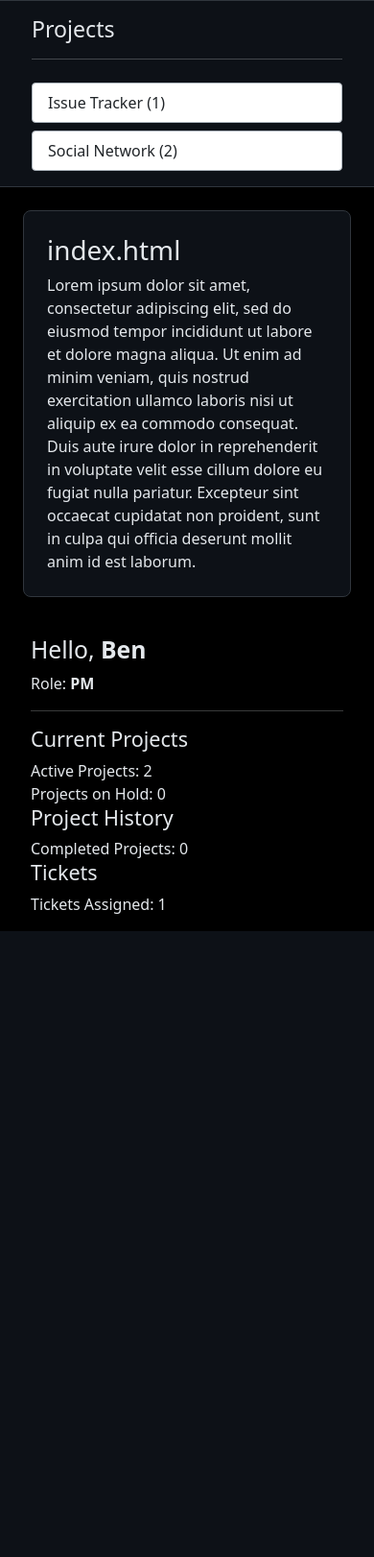
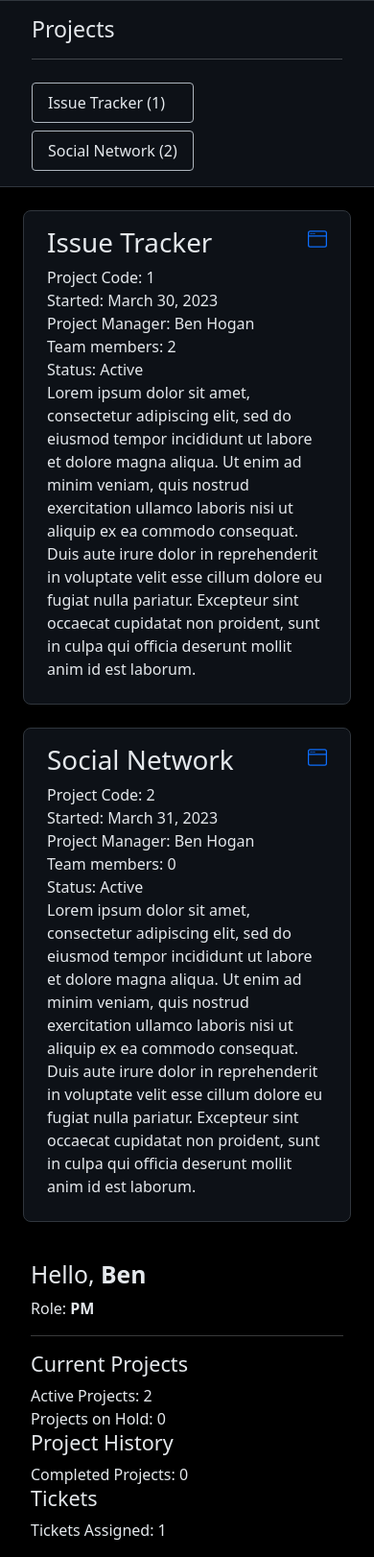
Before and after one commit to bhogan25/BugStacker, a Django app: page / in a window 390 px wide. Shown: the part 57-1679 px from the top of the page at 96% size. Before the commit the page ends 1027 px from the top, so only its background shows below. Run offline with Django 4.2, Linux system fonts and the light colour scheme; a user stored in the database is signed in; data comes from the database, SQL or seed files in the repository; both versions use the stored data as it was after the commit; parts of the project's set-up code (start-up, migrations or seed data) failed here and were passed over.

Commit message:
index page, project board page, project model method

```diff
--- a/BUGSTACKER/models.py
+++ b/BUGSTACKER/models.py
@@ -15,12 +15,15 @@ class User(AbstractUser):
         max_length=3,
     )
 
-    class Meta:
-        ordering = ['username']
+    # class Meta:
+    #     ordering = ['username']
 
     # Get projects involved
     def get_all_projects(self):
         return self.projects_managed.all() if self.projects_managed.all() else self.projects_working.all()
+
+    def full_name(self):
+        return f"{self.first_name} {self.last_name}"
 
     def __str__(self):
         return f"{self.username} ({self.role})"
@@ -59,24 +62,27 @@ class Project(models.Model):
             default=Status.ACTIVE,
             max_length=2,
         )
+    # Add description field to project
 
     objects = ProjectQuerySet.as_manager()
 
-    class Meta:
-        ordering = ['created']
+    # class Meta:
+    #     ordering = ['created']
 
-    # Change Request: change to return TicketQuerySet of all Project Tickets
+    # Get TicketQuerySet for all project's tickets
+    def all_tickets(self):
+        base = Ticket.objects.none()
 
-    # Get open ticket count
-    # def all_tickets(self):
-    #     return sum([workflow.tickets.count() for workflow in self.workflows.all()])
+        for workflow in self.workflows.all():
+            base = base.union(workflow.tickets.all())
+        return base
 
     # Get team members and pm
     def all_member_usernames(self):
         return [user.username for user in self.team_members.all()] + [self.pm.username]
 
     def __str__(self):
-        return f"Project {self.code}"
+        return f"{self.name}"
 
 
 # Workflow
@@ -88,8 +94,8 @@ class Workflow(models.Model):
     created = models.DateField(auto_now_add=True)
     archived = models.BooleanField(default=False, verbose_name="workflow archived")
 
-    class Meta:
-        ordering = ['created']
+    # class Meta:
+    #     ordering = ['created']
 
     def __str__(self):
         return f"Workflow {self.project.code}-{self.code}"
@@ -177,8 +183,14 @@ class Ticket(models.Model):
 
     objects = TicketQuerySet.as_manager()
 
-    class Meta:
-        ordering = ['created']
+    # class Meta:
+    #     ordering = ['created']
+
+    def string_assignees(self):
+        if self.assignees.all().count() > 0:
+            return ", ".join([user.full_name() for user in self.assignees.all()])
+        else:
+            return "None"
 
     def __str__(self):
         return f"Ticket {self.workflow.project.code}-{self.workflow.code}-{self.code}"
--- a/BUGSTACKER/static/bugstacker/styles.css
+++ b/BUGSTACKER/static/bugstacker/styles.css
@@ -21,6 +21,14 @@ div.center.bubble {
   border-radius: 10px;
 }
 
+.background-theme {
+  background-color: #0D1117;
+}
+
+.text-theme {
+  color: #E4E8EC;
+}
+
 .login-input {
   margin: 10px 0px;
 }
@@ -38,6 +46,7 @@ body {
   background-color: black;
   color: #E4E8EC;
   overflow: hidden;
+  height: 100%;
 }
 
 .navbar {
@@ -46,6 +55,10 @@ body {
 
 .container {
   display: flex;
+}
+
+.main-content {
+  min-height: 100vh;
 }
 
 .center-well {
@@ -63,4 +76,16 @@ body {
 input {
   background-color: black !important;
   color: white !important;
+}
+
+a.disabled {
+  pointer-events: none;
+  cursor: default;
+}
+
+.wf-code {
+  position: absolute;
+  top: 28px;
+  right: 20px;
+  font-size: smaller;
 }/*# sourceMappingURL=styles.css.map */
--- a/BUGSTACKER/static/bugstacker/styles.scss
+++ b/BUGSTACKER/static/bugstacker/styles.scss
@@ -3,6 +3,13 @@ $secondary-theme: rgb(172, 0, 0);
 $nav-dark: #161B22;
 $text-color: #E4E8EC;
 $background: black;
+
+
+// $list-group-color:                  white;
+// $list-group-bg:                     var(--#{$prefix}body-bg);
+// $list-group-border-color:           var(--#{$prefix}border-color);
+// $list-group-border-width:           var(--#{$prefix}border-width);
+// $list-group-border-radius:          var(--#{$prefix}border-radius);
 
 %well {
     color: $text-color;
@@ -53,6 +60,7 @@ body {
     background-color: $background;
     color: $text-color;
     overflow: hidden;
+    height: 100%;
 }
 
 .navbar {
@@ -61,6 +69,10 @@ body {
 
 .container {
     display: flex;
+}
+
+.main-content {
+    min-height: 100vh;
 }
 
 .center-well {
@@ -94,3 +106,10 @@ a.disabled {
     pointer-events: none;
     cursor: default;
 }
+
+.wf-code {
+    position: absolute;
+    top: 28px;
+    right: 20px;
+    font-size: smaller;
+}
--- a/BUGSTACKER/templates/bugstacker/index-left-well.html
+++ b/BUGSTACKER/templates/bugstacker/index-left-well.html
@@ -1,10 +1,11 @@
-<div class="left pt-2 m-2 pb-2 px-4">
-    <h3>Projects</h3>
+<div class="pt-2 m-2 pb-2 px-4">
+    <h3 class="d-flex">Projects</h3>
     <hr>
+    <div class="d-flex align-items-stretch">
         <ol class="list-group">
             {% for project in user.get_all_projects %}
                 {% if project.status == "A" %}
-            <div class="mt-2 rounded-1 background-theme border border-dark-subtle list-group-item list-group-item-action">
+                <div class="mt-2 rounded-1 background-theme text-theme border border-dark-subtle list-group-item list-group-item-action">
                     {{ project.name }} ({{ project.code }})
                 </div>
                 {% endif %}
@@ -13,3 +14,4 @@
             {% endfor %}
         </ol>
     </div>
+</div>
--- a/BUGSTACKER/templates/bugstacker/index.html
+++ b/BUGSTACKER/templates/bugstacker/index.html
@@ -5,10 +5,23 @@
 {% endblock %}
 
 {% block body %}
-<div class="center bubble pt-4 m-4 pb-2 px-4 rounded-3">
-    <h1>index.html</h1>
-    <p>Lorem ipsum dolor sit amet, consectetur adipiscing elit, sed do eiusmod tempor incididunt ut labore et dolore magna aliqua. Ut enim ad minim veniam, quis nostrud exercitation ullamco laboris nisi ut aliquip ex ea commodo consequat. Duis aute irure dolor in reprehenderit in voluptate velit esse cillum dolore eu fugiat nulla pariatur. Excepteur sint occaecat cupidatat non proident, sunt in culpa qui officia deserunt mollit anim id est laborum.</p>
-</div>
+    {% for project in project_list %}
+        <div class="center bubble pt-3 m-4 pb-2 px-4 rounded-3 position-relative">
+            <h1>{{ project.name }}</h1>
+            <div>Project Code: {{ project.code }}</div>
+            <div>Started: {{ project.created }}</div>
+            <div>Project Manager: {{ project.pm.full_name }}</div>
+            <div>Team members: {{ project.team_members.count }}</div>
+            <div>Status: {{ project.get_status_display }}</div>
+            <p>Lorem ipsum dolor sit amet, consectetur adipiscing elit, sed do eiusmod tempor incididunt ut labore et dolore magna aliqua. Ut enim ad minim veniam, quis nostrud exercitation ullamco laboris nisi ut aliquip ex ea commodo consequat. Duis aute irure dolor in reprehenderit in voluptate velit esse cillum dolore eu fugiat nulla pariatur. Excepteur sint occaecat cupidatat non proident, sunt in culpa qui officia deserunt mollit anim id est laborum.</p>
+            <a href="{% url 'project_board' project.code %}" class="text-right position-absolute top-0 end-0 me-4 mt-3">
+                <svg xmlns="http://www.w3.org/2000/svg" width="20" height="20" fill="currentColor" class="bi bi-window" viewBox="0 0 16 16">
+                    <path d="M2.5 4a.5.5 0 1 0 0-1 .5.5 0 0 0 0 1zm2-.5a.5.5 0 1 1-1 0 .5.5 0 0 1 1 0zm1 .5a.5.5 0 1 0 0-1 .5.5 0 0 0 0 1z"/>
+                    <path d="M2 1a2 2 0 0 0-2 2v10a2 2 0 0 0 2 2h12a2 2 0 0 0 2-2V3a2 2 0 0 0-2-2H2zm13 2v2H1V3a1 1 0 0 1 1-1h12a1 1 0 0 1 1 1zM2 14a1 1 0 0 1-1-1V6h14v7a1 1 0 0 1-1 1H2z"/>
+                </svg>
+            </a>
+        </div>
+    {% endfor %}
 {% endblock %}
 
 
--- a/BUGSTACKER/templates/bugstacker/layout.html
+++ b/BUGSTACKER/templates/bugstacker/layout.html
@@ -56,23 +56,14 @@
                     <a class="nav-link me-2" href="{% url 'logout'%}" style="color:white">Logout</a>
                 </li>
             </ul>
-
-            <ul class="navbar-nav d-flex">
-
-                {% if user.is_authenticated %}
-
-                {% else %}
-
-                {% endif %}
-            </ul>
           </div>
         </div>
       </nav>
 
-      <div class="containter row">
-        <div class="left-well col-md-3">{% block left %}{% endblock %}</div>
-        <div class="center-well col-md-6">{% block body %}{% endblock %}</div>
-        <div class="right-well col-md-3">{% block right %}{% endblock %}</div>
+      <div class="containter row main-content">
+        <div class="left-well col-lg-3">{% block left %}{% endblock %}</div>
+        <div class="center-well col-lg-6">{% block body %}{% endblock %}</div>
+        <div class="right-well col-lg-3">{% block right %}{% endblock %}</div>
     </div>
 </body>
 <footer>
--- a/BUGSTACKER/templates/bugstacker/right-well.html
+++ b/BUGSTACKER/templates/bugstacker/right-well.html
@@ -3,9 +3,9 @@
     <div>Role: <strong>{{ user.role }}</strong></div>
     <hr>
 
-    {% if user.role == "PM" %}
+    {% if user.role == user.Role.PROJECT_MANAGER %}
         {% include "BUGSTACKER/right-well-pm.html" with user=user %}
-    {% elif user.role == "DEV" %}
+    {% elif user.role == user.Role.DEVELOPER %}
         {% include "BUGSTACKER/right-well-dev.html" with user=user %}
     {% endif %}
 </div>
--- a/BUGSTACKER/tests.py
+++ b/BUGSTACKER/tests.py
@@ -357,7 +357,7 @@ class BugstackerTestCase(TestCase):
         self.assertEqual(on_hold_projects, 1)
 
 
-    # TicketQuerySet Methods
+    # TicketQuerySet Methods - Tested on all Workflow 4-0 Tickets
 
     # Test not_done method
     def test_TicketQuerySet_not_done(self):
--- a/BUGSTACKER/urls.py
+++ b/BUGSTACKER/urls.py
@@ -3,7 +3,7 @@ from . import views
 
 urlpatterns = [
     path("", views.index, name="index"),
-    path("<int:project_code>", views.project_board, name="project_board"),
+    path("projects/<int:project_code>", views.project_board, name="project_board"),
     path("accounts/login", views.login_view, name="login"),
     path("accounts/register", views.register, name="register"),
     path("accounts/logout", views.logout_view, name="logout"),
--- a/BUGSTACKER/views.py
+++ b/BUGSTACKER/views.py
@@ -81,13 +81,12 @@ def logout_view(request):
 
 @login_required
 def index(request):
-    if request.user.is_authenticated:
-        project_list = Project.objects.all()
+    if request.method == "GET":
+        # project_list = Project.objects.all().filter(pm=request.user.id)
+        project_list = request.user.get_all_projects()
         return render(request, 'BUGSTACKER/index.html', {
             "project_list": project_list,
         })
-    else:
-        return HttpResponseRedirect(reverse("login"))
 
 
 @login_required
```
Also changed, not shown: BUGSTACKER/templates/bugstacker/project-board.html (+46 -3 lines), BUGSTACKER/templates/bugstacker/project-left-well.html (+18 -9 lines), db.sqlite3. Lines whose indentation alone changed are shown as unchanged.
